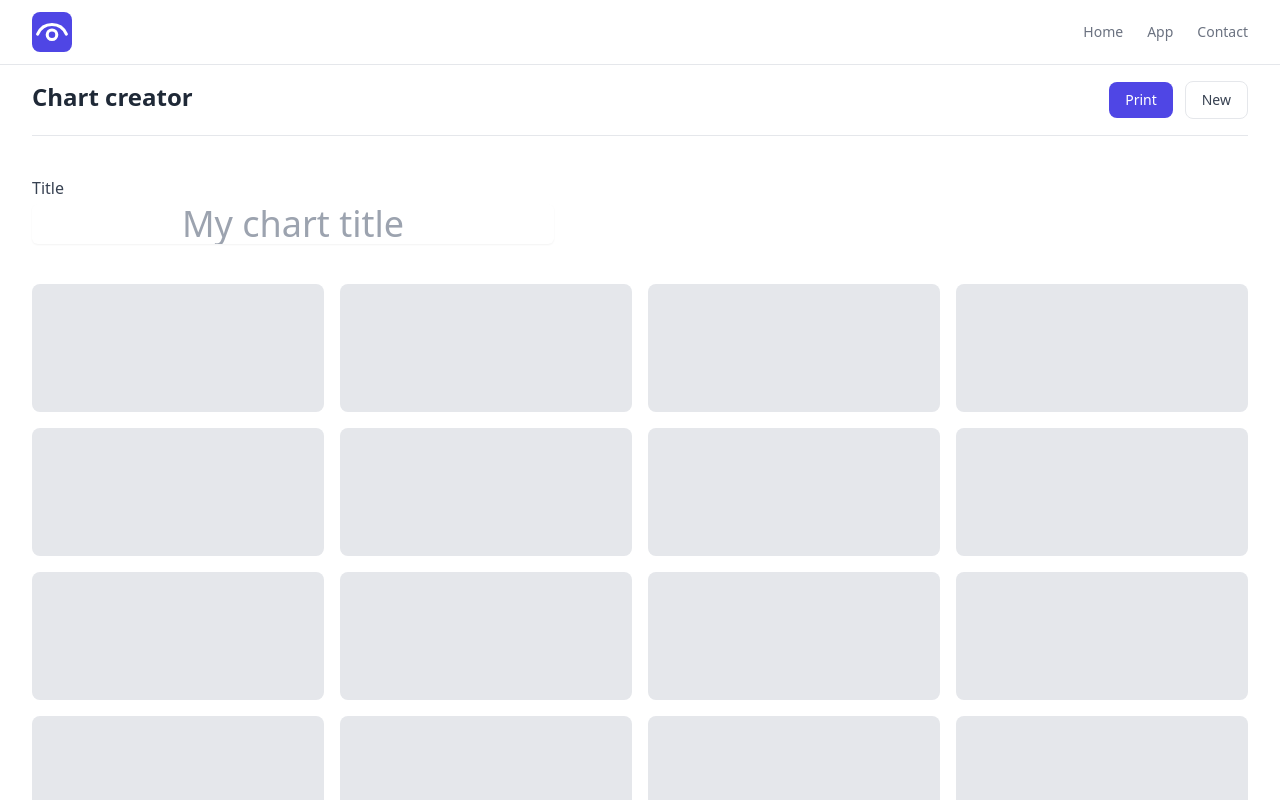
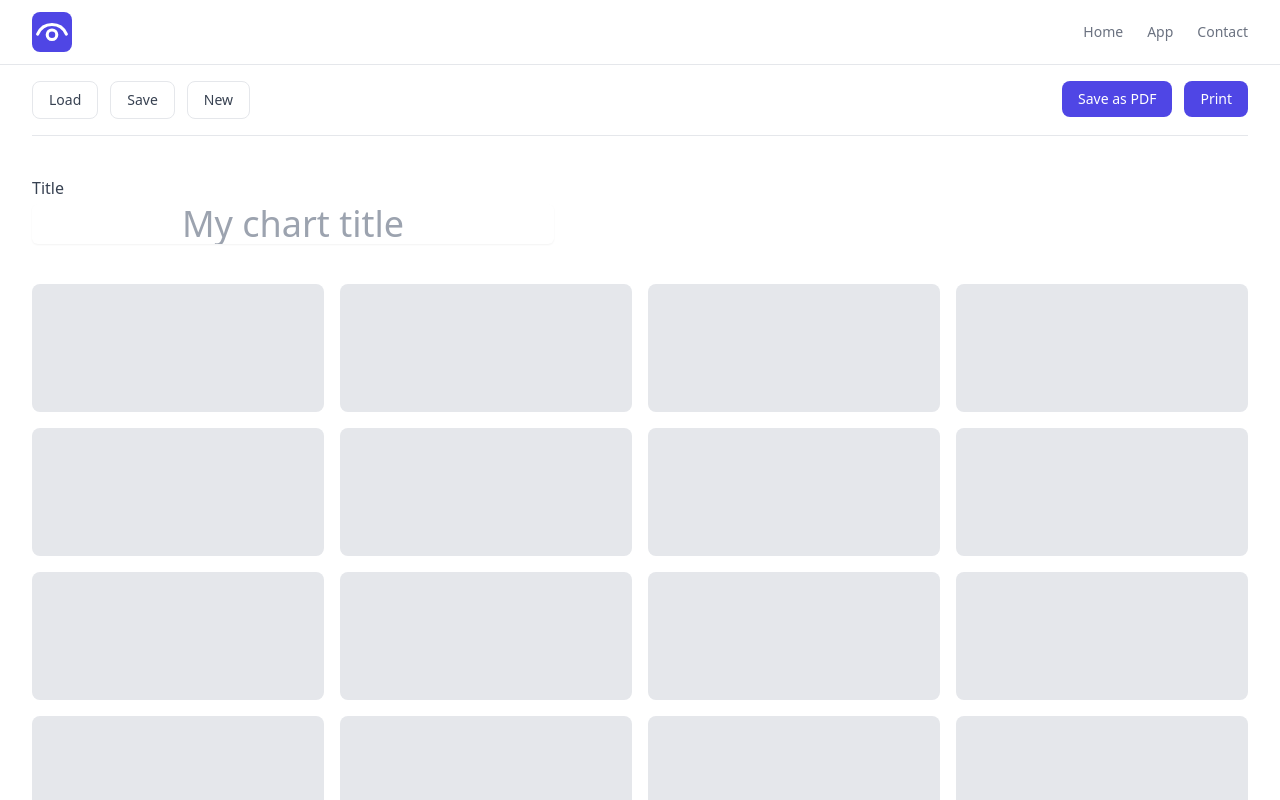
Before and after one commit to danielpaparo98/visual-communication-app, a Vue app: page /app in a window 1280 px wide. Shown: the top 800 px of the page. Built offline with nearby package versions, Linux system fonts and the light colour scheme.

Commit message:
🚸 Improve ribbon layout

```diff
--- a/src/components/AppRibbon.vue
+++ b/src/components/AppRibbon.vue
@@ -1,21 +1,30 @@
 <template>
     <div class="max-w-screen-xl mx-auto px-4 md:px-8">
         <div class="items-start justify-between py-4 border-b md:flex">
-            <div>
-                <h3 class="text-gray-800 text-2xl font-bold">
-                    Chart creator
-                </h3>
-            </div>
             <div class="items-center gap-x-3 mt-6 md:mt-0 sm:flex">
                 <a href="javascript:void(0)"
-                    class="block px-4 py-2 text-center text-white duration-150 font-medium bg-indigo-600 rounded-lg hover:bg-indigo-500 active:bg-indigo-700 md:text-sm">
-                    Print
+                    class="block px-4 py-2 mt-3 text-center text-gray-700 duration-150 font-medium rounded-lg border hover:bg-gray-50 active:bg-gray-100 sm:mt-0 md:text-sm">
+                    Load
+                </a><a href="javascript:void(0)"
+                    class="block px-4 py-2 mt-3 text-center text-gray-700 duration-150 font-medium rounded-lg border hover:bg-gray-50 active:bg-gray-100 sm:mt-0 md:text-sm">
+                    Save
                 </a>
                 <a href="javascript:void(0)"
                     class="block px-4 py-2 mt-3 text-center text-gray-700 duration-150 font-medium rounded-lg border hover:bg-gray-50 active:bg-gray-100 sm:mt-0 md:text-sm">
                     New
                 </a>
             </div>
+            <div class="items-center gap-x-3 mt-6 md:mt-0 sm:flex">
+                <a href="javascript:void(0)"
+                    class="block px-4 py-2 text-center text-white duration-150 font-medium bg-indigo-600 rounded-lg hover:bg-indigo-500 active:bg-indigo-700 md:text-sm">
+                    Save as PDF
+                </a>
+                <a href="javascript:void(0)"
+                    class="block px-4 py-2 text-center text-white duration-150 font-medium bg-indigo-600 rounded-lg hover:bg-indigo-500 active:bg-indigo-700 md:text-sm">
+                    Print
+                </a>
+
+            </div>
         </div>
     </div>
 </template>
```
